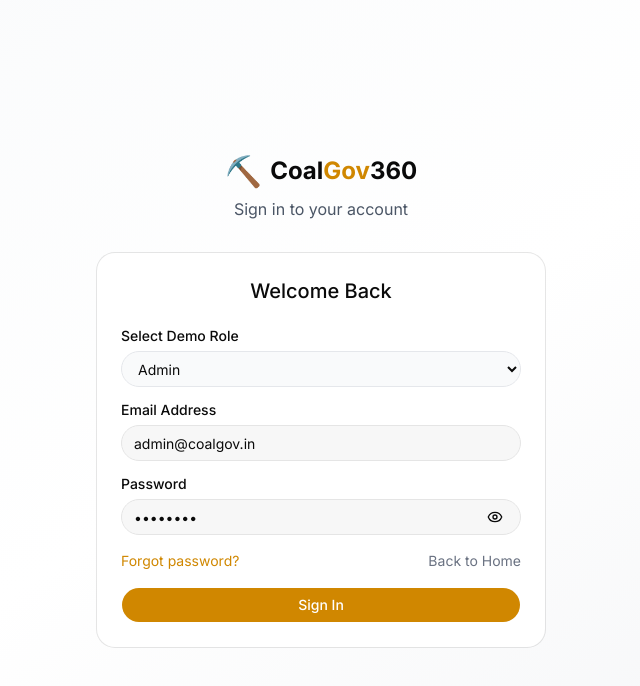
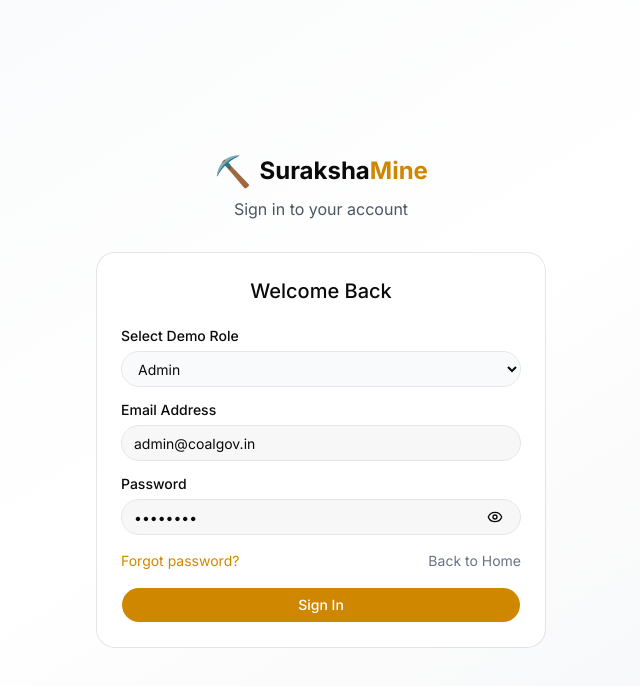
Before and after one commit to dvvarsha193/SurakshaMine, a Next.js app: page /login in a window 1280 px wide. Shown: the top 686 px of the page, without its empty margins (319-959 px from the left). Built offline with nearby package versions, Linux system fonts and the light colour scheme; no server answers.

Commit message:
Updated login page

```diff
--- a/src/app/login/page.tsx
+++ b/src/app/login/page.tsx
@@ -81,7 +81,7 @@ function LoginForm() {
         <div className="text-center mb-8">
           <Link href="/" className="inline-flex items-center gap-2">
             <span className="text-3xl">⛏️</span>
-            <span className="text-2xl font-bold">Coal<span className="text-yellow-600">Gov</span>360</span>
+            <span className="text-2xl font-bold">Suraksha<span className="text-yellow-600">Mine</span></span>
           </Link>
           <p className="mt-2 text-gray-600 dark:text-gray-400">Sign in to your account</p>
         </div>
```
